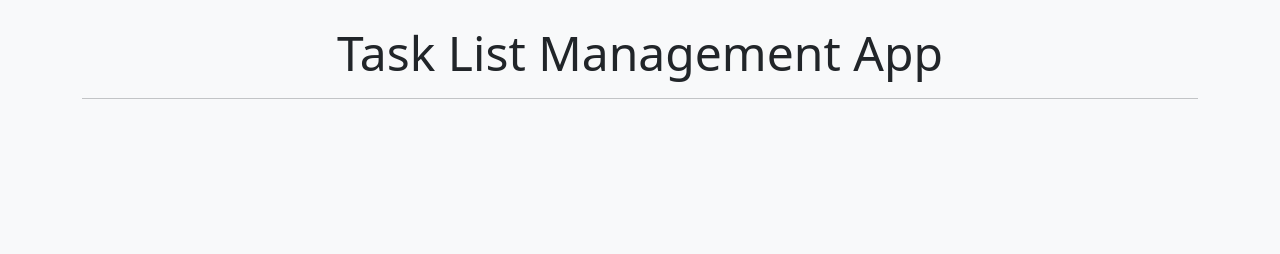
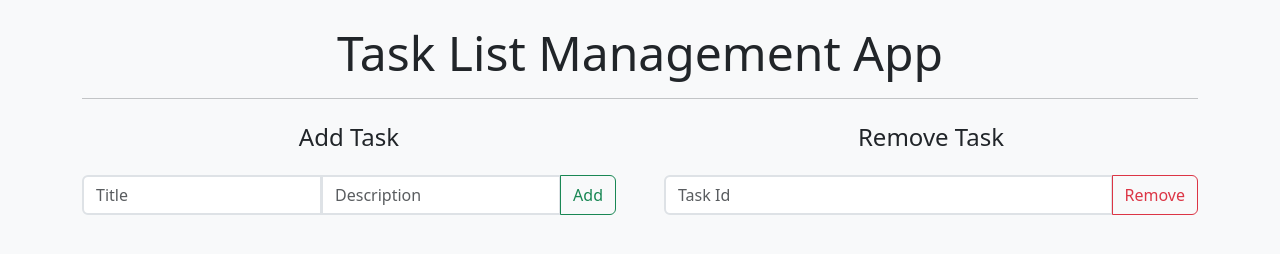
Before and after one commit to dahiyasunil/redux-task-management, a website built with Vite: page index.html in a window 1280 px wide. Built offline with nearby package versions, Linux system fonts and the light colour scheme.

Commit message:
feat: added task page html

```diff
--- a/index.html
+++ b/index.html
@@ -11,10 +11,56 @@
     />
   </head>
   <body class="container my-4 bg-light">
-    <div class="text-center">
+    <div class="text-center mb-4">
       <h1 class="display-5">Task List Management App</h1>
       <hr />
     </div>
+    <div class="row row-cols-1 row-cols-lg-2 g-5">
+      <div class="col">
+        <div class="text-center">
+          <h5 class="fs-4">Add Task</h5>
+        </div>
+        <form id="addTask">
+          <div class="input-group mt-4">
+            <input
+              id="taskTitle"
+              type="text"
+              class="form-control border-2"
+              placeholder="Title"
+              required
+            />
+            <input
+              id="taskDescription"
+              type="text"
+              class="form-control border-2"
+              placeholder="Description"
+              required
+            />
+            <button class="btn btn-outline-success" type="submit">Add</button>
+          </div>
+        </form>
+      </div>
+      <div class="col">
+        <div class="text-center">
+          <h5 class="fs-4">Remove Task</h5>
+        </div>
+        <form id="removeTask">
+          <div class="input-group mt-4">
+            <input
+              id="taskId"
+              type="number"
+              class="form-control border-2"
+              placeholder="Task Id"
+              required
+            />
+            <button class="btn btn-outline-danger" type="submit">Remove</button>
+          </div>
+        </form>
+        <div id="infoMsgContainer" class="mt-3"></div>
+      </div>
+    </div>
+    <div id="totalTasks" class="mt-3"></div>
+    <div id="taskContainer" class="list-group mt-3"></div>
     <script type="module" src="/src/main.js"></script>
   </body>
 </html>
```
